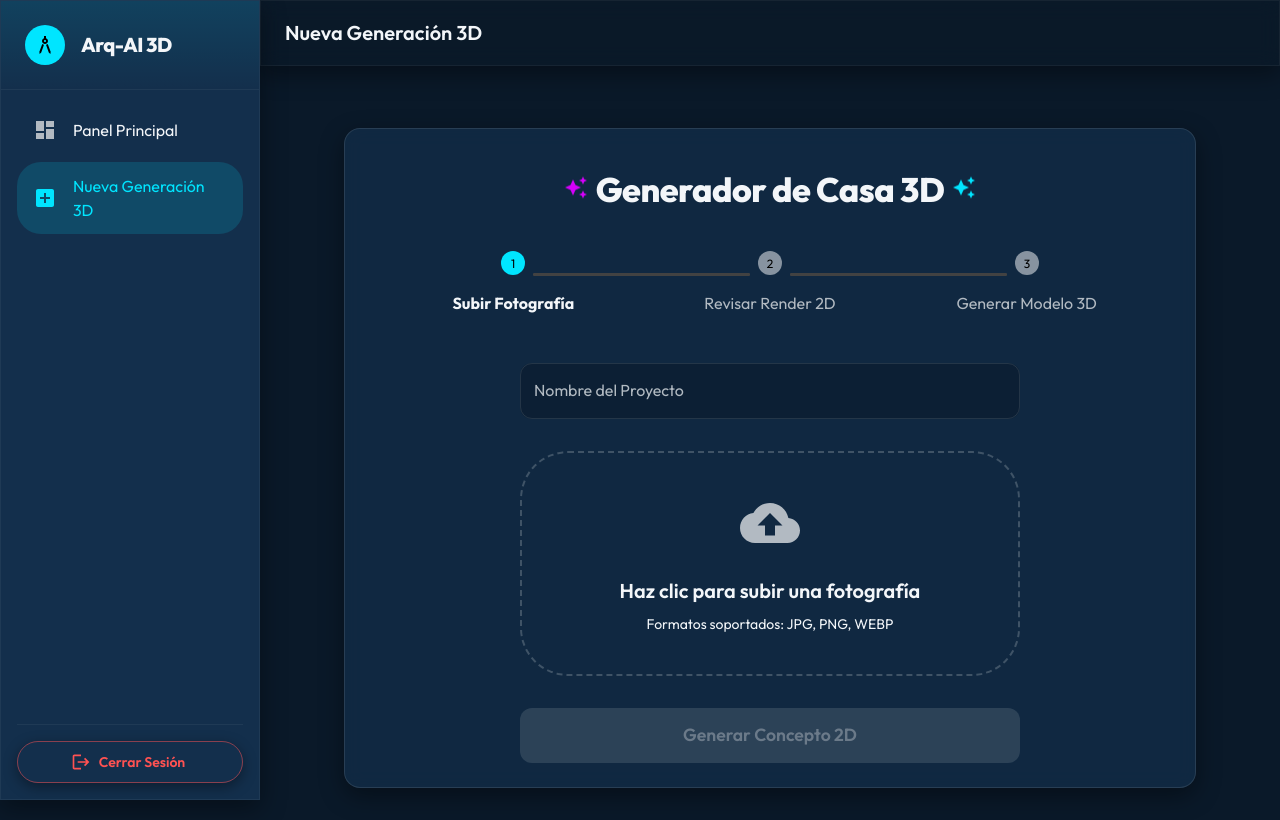
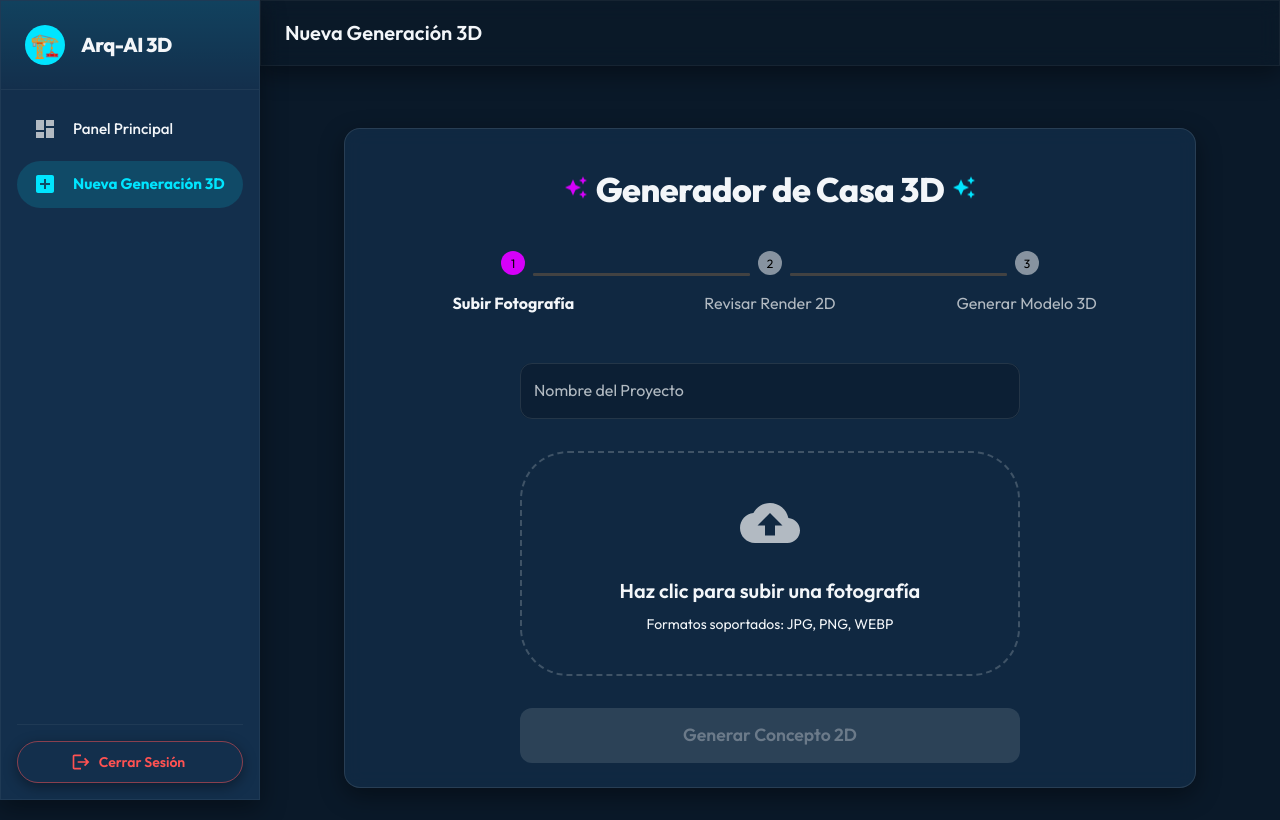
Before and after one commit to VictoriaArteaga/proyecto-final-patrones-frontend, a React (Vite) app: page /new-project in a window 1280 px wide. Built offline with nearby package versions, Linux system fonts and the light colour scheme.

Commit message:
Arreglo de componentes de código para el deploy

```diff
--- a/src/components/Layout.tsx
+++ b/src/components/Layout.tsx
@@ -8,9 +8,7 @@ import {
   Menu as MenuIcon,
   Dashboard as DashboardIcon,
   AddBox as AddBoxIcon,
-  Logout as LogoutIcon,
-  AccountTree as AccountTreeIcon,
-  Architecture as ArchitectureIcon
+  Logout as LogoutIcon
 } from '@mui/icons-material';
 import { Outlet, useNavigate, useLocation } from 'react-router-dom';
 
@@ -45,7 +43,7 @@ export default function Layout() {
         background: 'linear-gradient(180deg, rgba(0, 229, 255, 0.1) 0%, transparent 100%)'
       }}>
         <Avatar sx={{ bgcolor: 'primary.main', color: '#000' }}>
-          <ArchitectureIcon />
+          <span style={{ fontSize: '1.5rem' }}>🏗️</span>
         </Avatar>
         <Typography variant="h6" noWrap component="div" sx={{ fontWeight: 800, color: 'text.primary', letterSpacing: '-0.5px' }}>
           Arq-AI 3D
@@ -81,9 +79,13 @@ export default function Layout() {
               </ListItemIcon>
               <ListItemText
                 primary={item.text}
-                primaryTypographyProps={{
-                  fontWeight: location.pathname === item.path ? 700 : 500,
-                  fontSize: '0.95rem'
+                slotProps={{
+                  primary: {
+                    sx: {
+                      fontWeight: location.pathname === item.path ? 700 : 500,
+                      fontSize: '0.95rem'
+                    }
+                  }
                 }}
               />
             </ListItemButton>
--- a/src/pages/Dashboard.tsx
+++ b/src/pages/Dashboard.tsx
@@ -1,10 +1,6 @@
-import { Typography, Container, Box, Button, Card, CardContent } from '@mui/material';
-import { useNavigate } from 'react-router-dom';
-import { Add as AddIcon, Architecture as ArchitectureIcon } from '@mui/icons-material';
+import { Typography, Container, Box } from '@mui/material';
 
 export default function Dashboard() {
-  const navigate = useNavigate();
-
   return (
     <Container maxWidth="lg">
       <Box sx={{ mt: 2, mb: 4 }}>
@@ -12,10 +8,10 @@ export default function Dashboard() {
           Panel de Proyectos
         </Typography>
 
-        {/* Aquí se listarán los proyectos próximamente */}
+        {/* Aqui se listaran los proyectos proximamente */}
         <Box sx={{ mt: 4 }}>
           <Typography variant="body1" color="text.secondary">
-            No tienes proyectos activos todavía. Comienza creando uno nuevo en la barra lateral.
+            No tienes proyectos activos todavia. Comienza creando uno nuevo en la barra lateral.
           </Typography>
         </Box>
       </Box>
--- a/src/pages/DataStructures.tsx
+++ b/src/pages/DataStructures.tsx
@@ -1,7 +1,7 @@
 import { useState } from 'react';
 import {
-  Box, Container, Typography, Tabs, Tab, Card, CardContent,
-  Grid, Paper, Divider, Chip
+  Box, Container, Typography, Tabs, Tab, Card,
+  Grid, Paper, Chip
 } from '@mui/material';
 import {
   ViewList as ArrayIcon,
@@ -101,7 +101,7 @@ const VisualQueue = () => (
 export default function DataStructures() {
   const [value, setValue] = useState(0);
 
-  const handleChange = (event: React.SyntheticEvent, newValue: number) => {
+  const handleChange = (_event: React.SyntheticEvent, newValue: number) => {
     setValue(newValue);
   };
 
@@ -160,7 +160,7 @@ export default function DataStructures() {
           <Typography variant="h4" gutterBottom sx={{ fontWeight: 700, display: 'flex', alignItems: 'center', gap: 2 }}>
             <ArrayIcon fontSize="large" color="primary" /> Arrays (Arreglos)
           </Typography>
-          <Typography variant="body1" paragraph color="text.secondary">
+          <Typography variant="body1" component="p" sx={{ mb: 2, color: 'text.secondary' }}>
             Un array es una estructura de datos lineal que almacena elementos del mismo tipo en ubicaciones de memoria contiguas.
             El tamaño del array se define en su creación (en lenguajes estáticos).
           </Typography>
@@ -168,7 +168,7 @@ export default function DataStructures() {
           <VisualArray />
 
           <Grid container spacing={3} sx={{ mt: 2 }}>
-            <Grid item xs={12} md={6}>
+            <Grid size={{ xs: 12, md: 6 }}>
               <Paper sx={{ p: 3, height: '100%', borderLeft: '4px solid #69F0AE' }}>
                 <Typography variant="h6" gutterBottom color="success.main">Ventajas</Typography>
                 <ul style={{ paddingLeft: 20 }}>
@@ -177,7 +177,7 @@ export default function DataStructures() {
                 </ul>
               </Paper>
             </Grid>
-            <Grid item xs={12} md={6}>
+            <Grid size={{ xs: 12, md: 6 }}>
               <Paper sx={{ p: 3, height: '100%', borderLeft: '4px solid #FF5252' }}>
                 <Typography variant="h6" gutterBottom color="error.main">Desventajas</Typography>
                 <ul style={{ paddingLeft: 20 }}>
@@ -194,7 +194,7 @@ export default function DataStructures() {
           <Typography variant="h4" gutterBottom sx={{ fontWeight: 700, display: 'flex', alignItems: 'center', gap: 2 }}>
             <StackIcon fontSize="large" color="secondary" /> Pilas (Stacks)
           </Typography>
-          <Typography variant="body1" paragraph color="text.secondary">
+          <Typography variant="body1" component="p" sx={{ mb: 2, color: 'text.secondary' }}>
             Una pila es una estructura de datos lineal que sigue el principio LIFO (Last In, First Out).
             El último elemento agregado es el primero en ser retirado. Imagina una pila de platos.
           </Typography>
@@ -216,7 +216,7 @@ export default function DataStructures() {
           <Typography variant="h4" gutterBottom sx={{ fontWeight: 700, display: 'flex', alignItems: 'center', gap: 2 }}>
             <QueueIcon fontSize="large" color="success" /> Colas (Queues)
           </Typography>
-          <Typography variant="body1" paragraph color="text.secondary">
+          <Typography variant="body1" component="p" sx={{ mb: 2, color: 'text.secondary' }}>
             Una cola es una estructura de datos lineal que sigue el principio FIFO (First In, First Out).
             El primer elemento agregado es el primero en ser retirado. Como una fila en el supermercado.
           </Typography>
--- a/src/pages/NewProject.tsx
+++ b/src/pages/NewProject.tsx
@@ -157,10 +157,12 @@ export default function NewProject() {
             {steps.map((label, index) => (
               <Step key={label}>
                 <StepLabel
-                  StepIconProps={{
-                    sx: {
-                      '&.Mui-active': { color: '#D500F9' },
-                      '&.Mui-completed': { color: '#00E5FF' },
+                  slotProps={{
+                    stepIcon: {
+                      sx: {
+                        '&.Mui-active': { color: '#D500F9' },
+                        '&.Mui-completed': { color: '#00E5FF' },
+                      }
                     }
                   }}
                 >
--- a/src/theme.ts
+++ b/src/theme.ts
@@ -86,17 +86,22 @@ const theme = createTheme({
           },
         },
         containedPrimary: {
-          background: 'linear-gradient(45deg, #00B2CC 30%, #00E5FF 90%)',
+          backgroundColor: '#00B2CC',
+          backgroundImage: 'linear-gradient(45deg, #00B2CC 30%, #00E5FF 90%)',
           color: '#000',
+          '&:hover': {
+            backgroundColor: '#00E5FF',
+          },
         },
         containedSecondary: {
-          background: 'linear-gradient(45deg, #9E00C5 30%, #D500F9 90%)',
+          backgroundColor: '#9E00C5',
+          backgroundImage: 'linear-gradient(45deg, #9E00C5 30%, #D500F9 90%)',
           color: '#FFF',
           '&:hover': {
             boxShadow: '0 6px 20px rgba(213, 0, 249, 0.4)',
           },
         },
-      },
+      } as any,
     },
     MuiPaper: {
       styleOverrides: {
```
